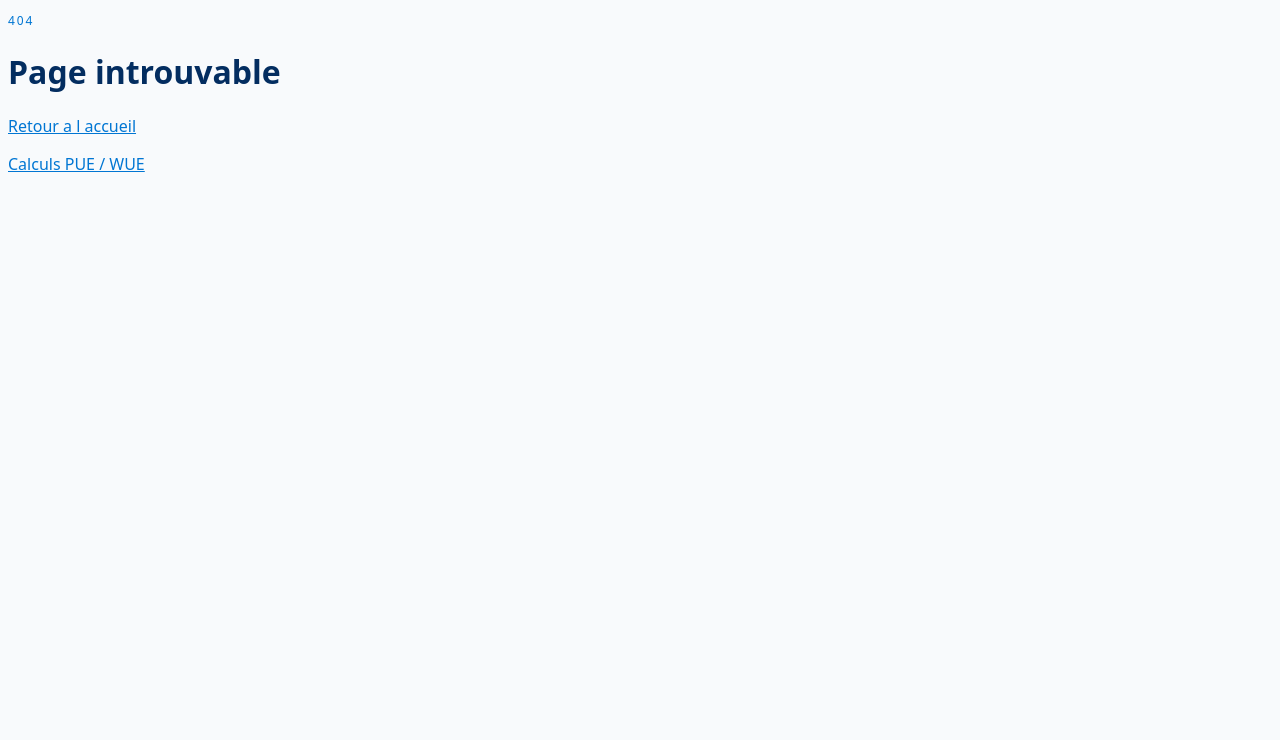
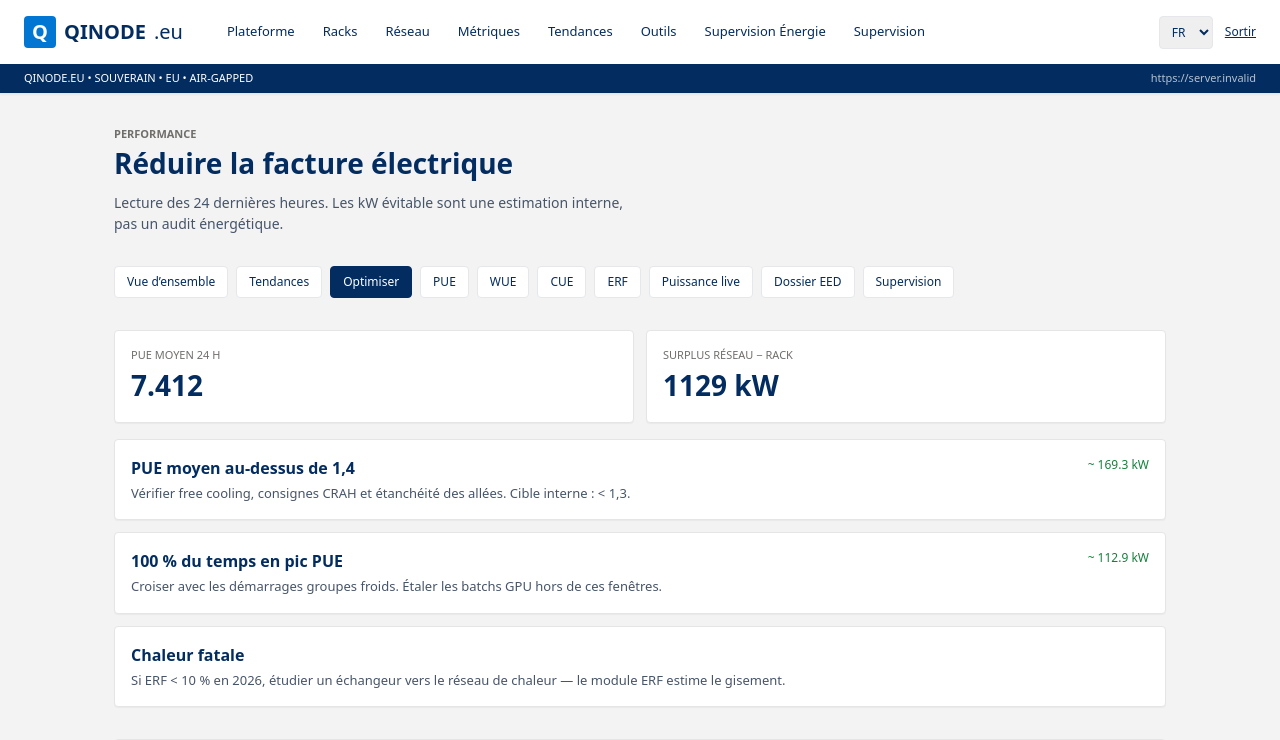
Before and after one commit to Geoking2104/DCIM, a Next.js app in the folder web/: page /1/metriques/optimiser in a window 1280 px wide. Before the commit this address had no page. Shown: the top 740 px of the page. Built offline with nearby package versions, Linux system fonts and the light colour scheme; no server answers.

Commit message:
feat(metrics): energy optimization hints from 24h series

```diff
--- /dev/null
+++ b/web/app/[locale]/metriques/optimiser/page.tsx
@@ -0,0 +1,27 @@
+import Header from '@/components/Header';
+import Providers from '@/components/Providers';
+import MetricsLinks from '@/components/metrics/MetricsLinks';
+import EnergyOptimize from '@/components/metrics/EnergyOptimize';
+import EnergyTrends from '@/components/metrics/EnergyTrends';
+
+export const dynamic = 'force-dynamic';
+
+export default function OptimiserPage({ params: { locale } }: { params: { locale: string } }) {
+  return (
+    <Providers>
+      <Header />
+      <div className="max-w-[1100px] mx-auto px-6 py-8 space-y-8">
+        <div>
+          <p className="text-[11px] uppercase font-bold text-[#706E6B]">Performance</p>
+          <h1 className="text-[28px] font-extrabold">Réduire la facture électrique</h1>
+          <p className="mt-2 text-[14px] text-slate-600 max-w-[64ch]">
+            Lecture des 24 dernières heures. Les kW évitable sont une estimation interne, pas un audit énergétique.
+          </p>
+        </div>
+        <MetricsLinks locale={locale} current="/metriques/optimiser" />
+        <EnergyOptimize />
+        <EnergyTrends />
+      </div>
+    </Providers>
+  );
+}
--- /dev/null
+++ b/web/app/api/metrics/optimize/route.ts
@@ -0,0 +1,15 @@
+import { NextRequest, NextResponse } from 'next/server';
+import { getPowerTimeseries } from '@/lib/clickhouse';
+import { optimizeFromSeries } from '@/lib/energyOptimize';
+
+export const dynamic = 'force-dynamic';
+
+export async function GET(req: NextRequest) {
+  const rack = req.nextUrl.searchParams.get('rack') || undefined;
+  const rows = await getPowerTimeseries(rack, 24);
+  const out = optimizeFromSeries(rows);
+  return NextResponse.json(
+    { ok: true, hours: 24, rack: rack || null, ...out, official: false },
+    { headers: { 'Cache-Control': 'no-store' } }
+  );
+}
--- /dev/null
+++ b/web/components/metrics/EnergyOptimize.tsx
@@ -0,0 +1,46 @@
+'use client';
+import { useEffect, useState } from 'react';
+import { readLastRack } from '@/lib/lastRack';
+
+type Hint = { id: string; title: string; detail: string; savingKw: number; severity: string };
+
+export default function EnergyOptimize() {
+  const [data, setData] = useState<{ pueAvg: number; overheadKw: number; hints: Hint[] } | null>(null);
+
+  useEffect(() => {
+    const rack = readLastRack();
+    const q = rack ? `?rack=${encodeURIComponent(rack)}` : '';
+    fetch(`/api/metrics/optimize${q}`)
+      .then((r) => r.json())
+      .then(setData)
+      .catch(() => setData(null));
+  }, []);
+
+  if (!data) return <p className="text-[13px] text-[#706E6B]">Analyse 24 h…</p>;
+
+  return (
+    <div className="space-y-4">
+      <div className="grid sm:grid-cols-2 gap-3">
+        <div className="slds-card p-4 bg-white">
+          <div className="text-[11px] uppercase text-[#706E6B]">PUE moyen 24 h</div>
+          <div className="text-[28px] font-black">{data.pueAvg.toFixed(3)}</div>
+        </div>
+        <div className="slds-card p-4 bg-white">
+          <div className="text-[11px] uppercase text-[#706E6B]">Surplus réseau − rack</div>
+          <div className="text-[28px] font-black">{data.overheadKw.toFixed(0)} kW</div>
+        </div>
+      </div>
+      <ul className="space-y-3">
+        {data.hints.map((h) => (
+          <li key={h.id} className="slds-card p-4 bg-white">
+            <div className="flex justify-between gap-3">
+              <div className="font-bold">{h.title}</div>
+              {h.savingKw > 0 && <div className="text-[12px] text-green-700">~ {h.savingKw} kW</div>}
+            </div>
+            <p className="text-[13px] text-slate-600 mt-1">{h.detail}</p>
+          </li>
+        ))}
+      </ul>
+    </div>
+  );
+}
--- a/web/components/metrics/MetricsLinks.tsx
+++ b/web/components/metrics/MetricsLinks.tsx
@@ -1,6 +1,7 @@
 export const METRIC_LINKS = (locale: string) => [
   { href: `/${locale}/metriques`, label: 'Vue d’ensemble', path: '/metriques' },
   { href: `/${locale}/metriques/tendances`, label: 'Tendances', path: '/metriques/tendances' },
+  { href: `/${locale}/metriques/optimiser`, label: 'Optimiser', path: '/metriques/optimiser' },
   { href: `/${locale}/outils/pue`, label: 'PUE', path: '/outils/pue' },
   { href: `/${locale}/outils/wue`, label: 'WUE', path: '/outils/wue' },
   { href: `/${locale}/outils/cue`, label: 'CUE', path: '/outils/cue' },
--- /dev/null
+++ b/web/lib/energyOptimize.ts
@@ -0,0 +1,76 @@
+export type Hint = { id: string; title: string; detail: string; savingKw: number; severity: 'ok' | 'warn' | 'high' };
+
+export function optimizeFromSeries(rows: { grid_kw: number; rack_kw: number; pdu_kw?: number; timestamp: string }[]): {
+  pueAvg: number;
+  overheadKw: number;
+  hints: Hint[];
+} {
+  if (!rows.length) return { pueAvg: 0, overheadKw: 0, hints: [] };
+  const pues = rows.map((r) => {
+    const it = r.rack_kw || r.pdu_kw || 0;
+    return it > 0 ? r.grid_kw / it : 0;
+  }).filter((v) => v > 0);
+  const pueAvg = pues.reduce((a, b) => a + b, 0) / pues.length;
+  const overheadKw = rows.reduce((a, r) => a + Math.max(0, r.grid_kw - (r.rack_kw || 0)), 0) / rows.length;
+  const highShare = pues.filter((v) => v > 1.4).length / pues.length;
+  const night = rows.filter((r) => {
+    const h = new Date(r.timestamp).getHours();
+    return h >= 22 || h < 6;
+  });
+  const nightPue = night.length
+    ? night.reduce((a, r) => a + (r.rack_kw ? r.grid_kw / r.rack_kw : 0), 0) / night.length
+    : pueAvg;
+
+  const hints: Hint[] = [];
+  if (pueAvg > 1.4) {
+    hints.push({
+      id: 'pue-high',
+      title: 'PUE moyen au-dessus de 1,4',
+      detail: 'Vérifier free cooling, consignes CRAH et étanchéité des allées. Cible interne : < 1,3.',
+      savingKw: +(overheadKw * 0.15).toFixed(1),
+      severity: 'high'
+    });
+  } else if (pueAvg > 1.2) {
+    hints.push({
+      id: 'pue-mid',
+      title: 'Marge encore disponible',
+      detail: 'Relever la consigne froid de 1 °C si les sondes rack restent dans ASHRAE A1.',
+      savingKw: +(overheadKw * 0.06).toFixed(1),
+      severity: 'warn'
+    });
+  } else {
+    hints.push({
+      id: 'pue-ok',
+      title: 'Salle déjà sobre',
+      detail: 'Garder le suivi 24 h. Le gain viendra surtout du remplissage racks et de la chaleur réutilisée.',
+      savingKw: 0,
+      severity: 'ok'
+    });
+  }
+  if (highShare > 0.2) {
+    hints.push({
+      id: 'peaks',
+      title: `${Math.round(highShare * 100)} % du temps en pic PUE`,
+      detail: 'Croiser avec les démarrages groupes froids. Étaler les batchs GPU hors de ces fenêtres.',
+      savingKw: +(overheadKw * highShare * 0.1).toFixed(1),
+      severity: 'warn'
+    });
+  }
+  if (nightPue > pueAvg * 1.08) {
+    hints.push({
+      id: 'night',
+      title: 'Nuit plus gourmande que le jour',
+      detail: 'IT baisse, le froid reste à pleine puissance. Réduire le nombre de CRAH la nuit.',
+      savingKw: +(overheadKw * 0.08).toFixed(1),
+      severity: 'warn'
+    });
+  }
+  hints.push({
+    id: 'heat',
+    title: 'Chaleur fatale',
+    detail: 'Si ERF < 10 % en 2026, étudier un échangeur vers le réseau de chaleur — le module ERF estime le gisement.',
+    savingKw: 0,
+    severity: 'ok'
+  });
+  return { pueAvg, overheadKw, hints };
+}
```
